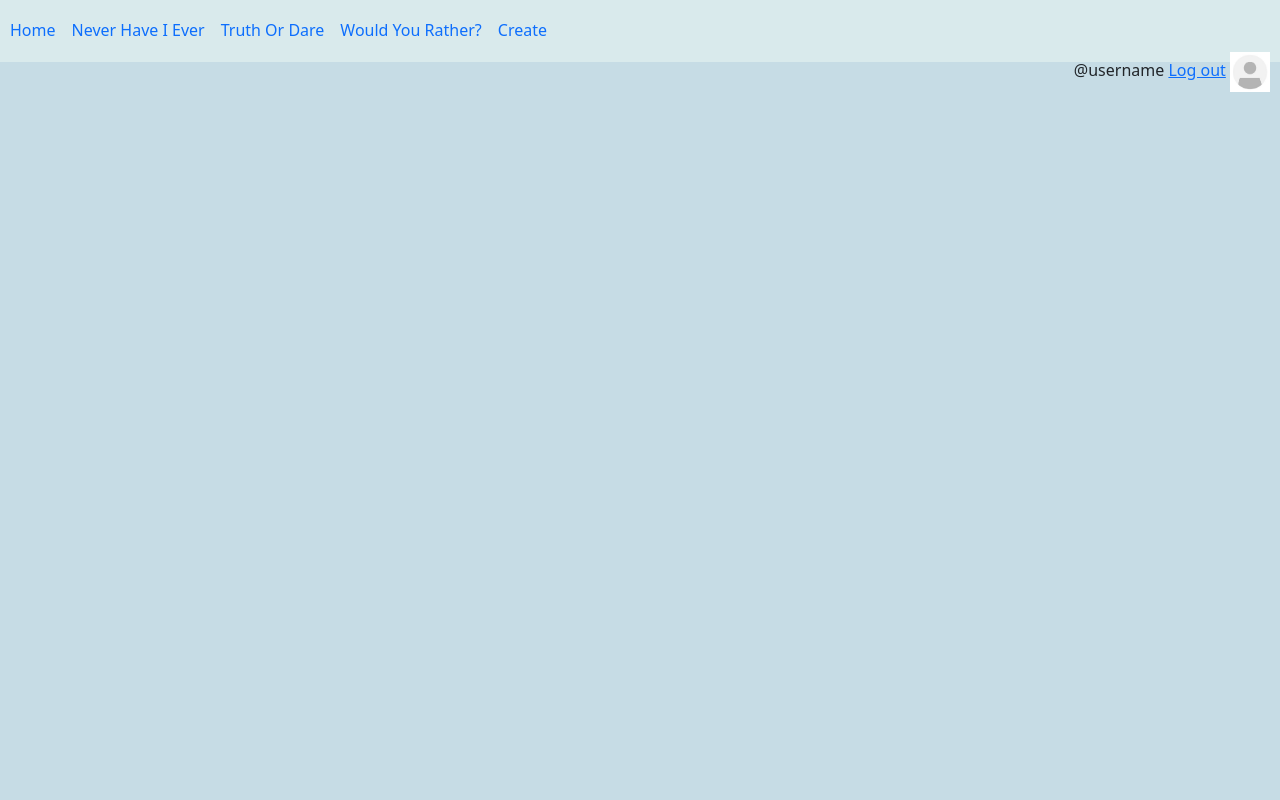
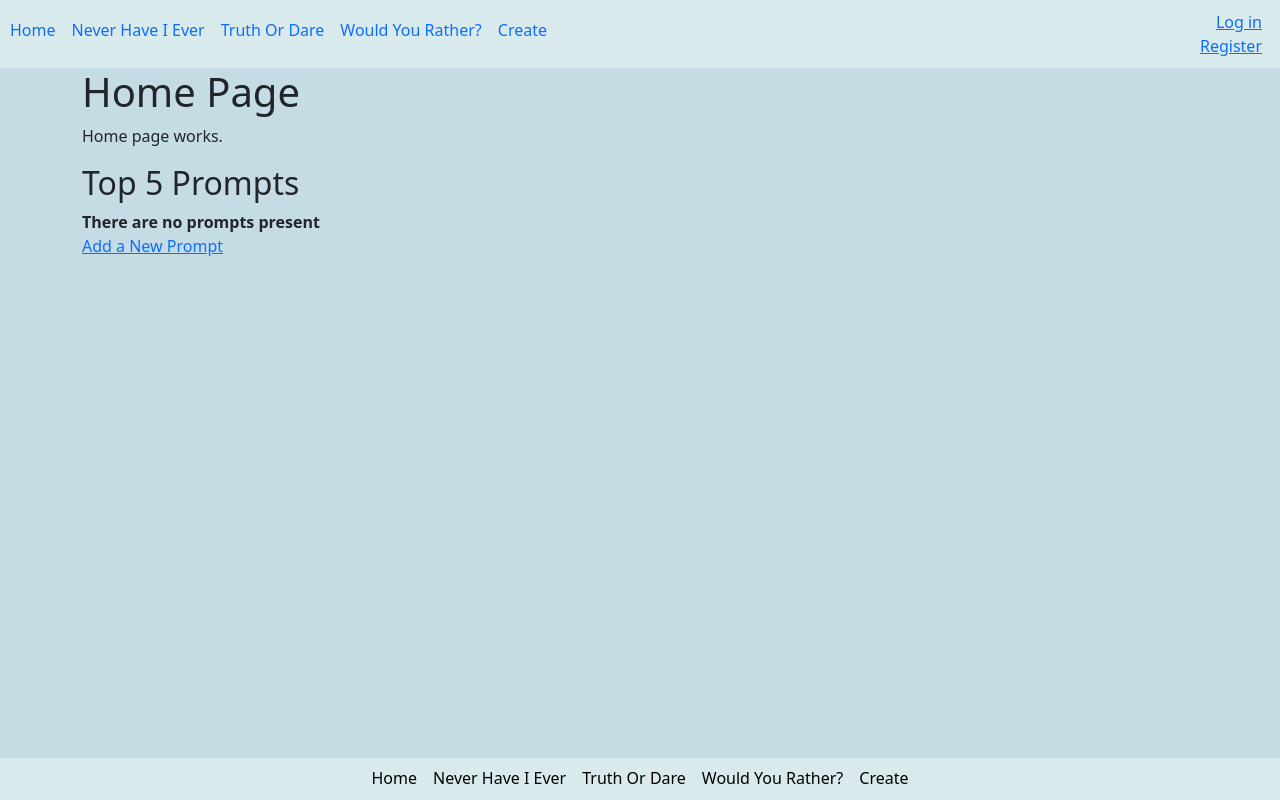
Before and after one commit to mc3071258/verve, a Django app: page / in a window 1280 px wide. Run offline with Django 5.2, Linux system fonts and the light colour scheme; data that the repository does not hold is empty.

Commit message:
format correctly

```diff
--- a/templates/base.html
+++ b/templates/base.html
@@ -15,7 +15,7 @@
     <header>
     <nav class ="NavLoggedIn">
 
-        <div class = "Container">
+        <div class = "nav items">
         <ul class="nav nav-underline">
             <li class="nav-item"><a class="nav-link" href="#">Home</a></li>
             <li class="nav-item"><a class="nav-link" href="#">Never Have I Ever</a></li>
@@ -24,22 +24,45 @@
             <li class="nav-item"><a class="nav-link" href="#">Create</a></li>
         </ul>
 
-        <div class = "profileNavSection">
-            <span id="usernameText">@username</span>
+
+        <div class = "profileNavSection  d-flex align-items-center ms-auto">
+        {% if user.is_authenticated %}
+         <div class = "profileText text-end me-2">
+            <span id="usernameText">@{{profile.user.username}}</span><br>
             <a href="#" id="logOut">Log out</a>
-            <img src="pfp.jpg" alt="Profile Photo" id="profilePicture" width="40" height="40">
+        </div>
+            {% if user.profile.profile_picture%}
+            <img src="{{ profile.profile_picture.url }}" alt="Profile Photo" id="profilePicture" width="40" height="40">
+            {% endif %}
+        {% else %}
+         <div class = "profileText text-end me-2">
+            <a href="#" id="logIn">Log in</a>
+            <a href="#" id="Register">Register</a>
+        {% endif %}
+            </div>
         </div>
 
         </div>
     </nav>
     </header>
 
+   <div class = "container">
+     {% block content %}
+    {% endblock %}
+   </div>
 
+   <footer class = "footer">
+    <div class = "footer-items d-flex justify-content-center">
+        <ul class= "nav nav-underline">
+            <li class="nav-item"><a class="nav-link" href="#">Home</a></li>
+            <li class="nav-item"><a class="nav-link" href="#">Never Have I Ever</a></li>
+            <li class="nav-item"><a class="nav-link" href="#">Truth Or Dare</a></li>
+            <li class="nav-item"><a class="nav-link" href="#">Would You Rather?</a></li>
+            <li class="nav-item"><a class="nav-link" href="#">Create</a></li>
+        </ul>
+        </div>
+   </footer>
 
-    <!-- <div class="container mt-4">
-        {% block content %}
-        {% endblock %}
-    </div> -->
 
     <!-- Bootstrap JS -->
     <script src="https://cdn.jsdelivr.net/npm/bootstrap@5.3.8/dist/js/bootstrap.bundle.min.js" integrity="sha384-FKyoEForCGlyvwx9Hj09JcYn3nv7wiPVlz7YYwJrWVcXK/BmnVDxM+D2scQbITxI" crossorigin="anonymous"></script>
--- a/templates/baseStyle.css
+++ b/templates/baseStyle.css
@@ -8,23 +8,7 @@ header{
     padding: 10px;
 }
 
-.NavLoggedIn .container {
-    display: flex;
-    align-items: center;
-    justify-content: space-between;
-    padding: 10px 20px;
-}
 
-.NavLoggedIn .user-info {
-    display: relative;
-    align-items: right;
-    gap: 10px;
-}
-
-.profileNavSection{
-    display: relative;
-    float:inline-end
-}
 .profilePicture{
     width: 100px;
     height: 100px;
@@ -32,3 +16,45 @@ header{
     object-fit: cover;
     margin-left: 10px;
 }
+
+.footer{
+  position: fixed;
+  left: 0;
+  bottom: 0;
+  width: 100%;
+  background-color: #D9EAEC;
+  text-align: center;
+}
+
+.footer-items{
+    color: black;
+}
+
+.footer .nav-link {
+    color: black;
+    text-decoration: none;
+}
+
+.profileNavSection {
+    display: flex;
+    align-items: center;
+}
+
+.profileText {
+    display: flex;
+    flex-direction: column; /* stack username and logout vertically */
+    text-align: right;      /* align text to the right */
+    margin-right: 8px;      /* space between text and image */
+}
+
+.profileText .usernameText,
+.profileText .logOut {
+    font-size: 0.2rem;
+    line-height: 1;
+}
+
+.profileNavSection .profileText #usernameText,
+.profileNavSection .profileText #logOut {
+    font-size: 0.8rem; /*!important;  /* use !important to override Bootstrap */
+    line-height: 1.2;
+}
```
Also changed, not shown: templates/pfp.jpg (deleted).
